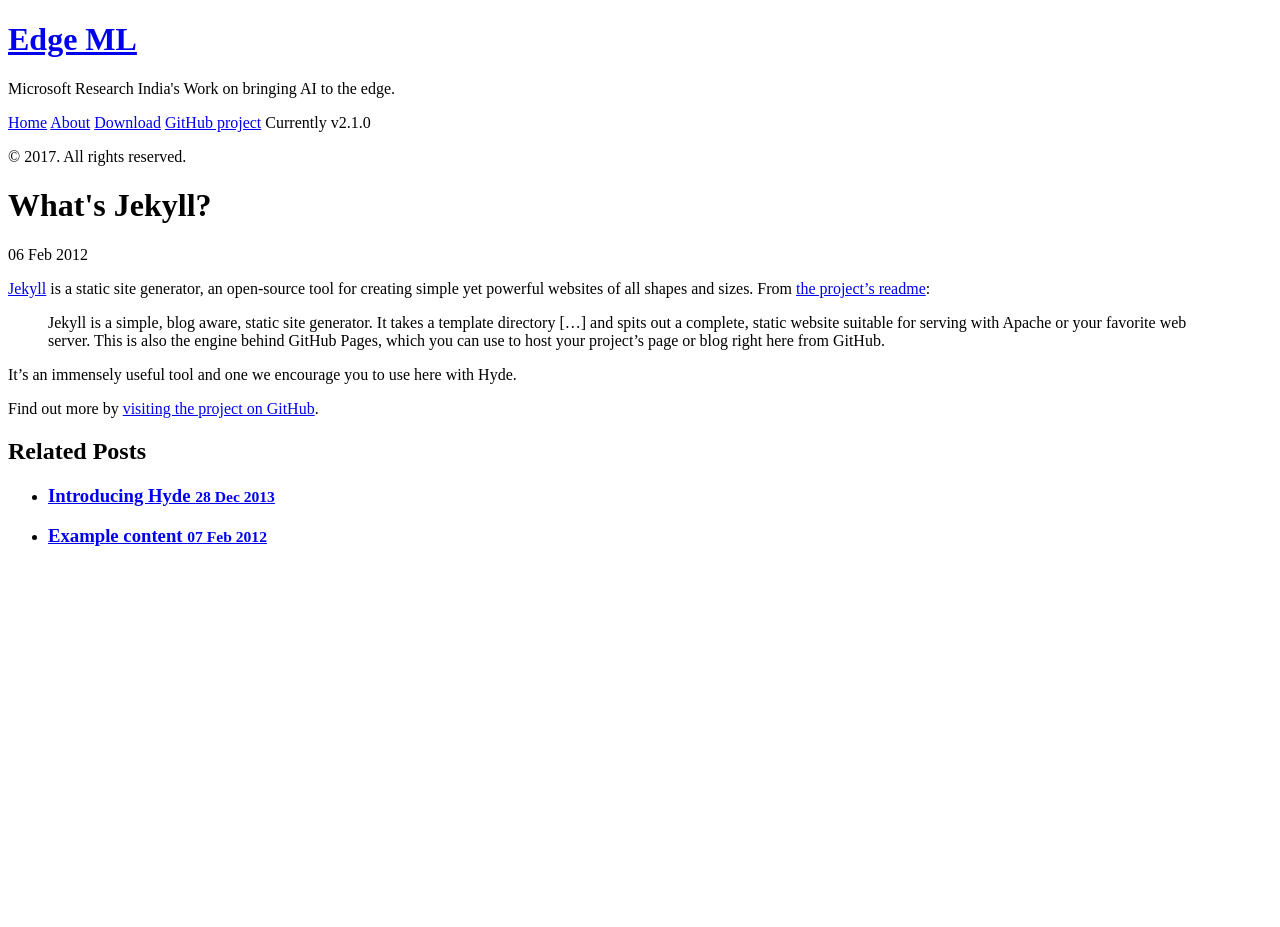
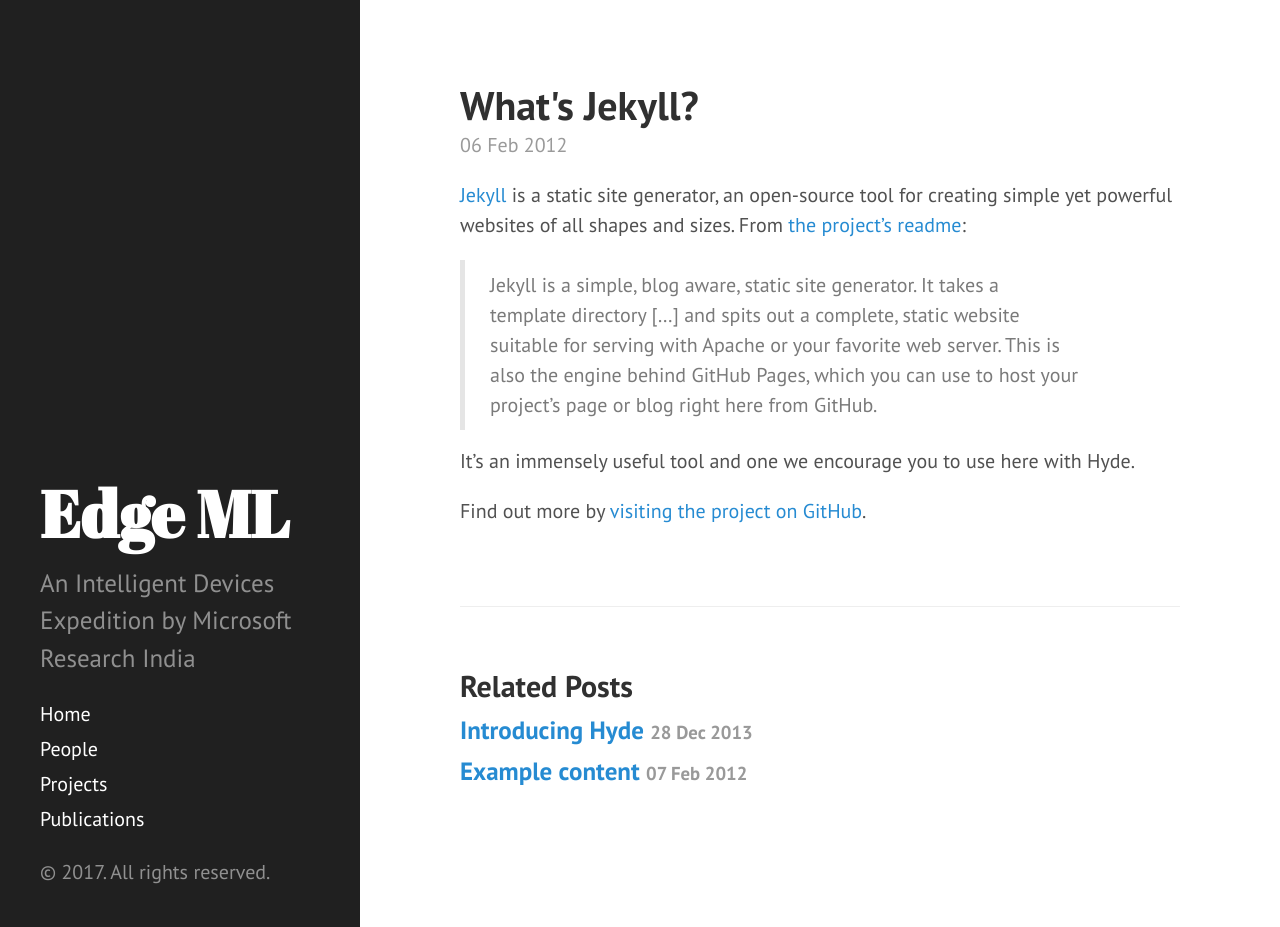
Before and after one commit to ShishirPatil/EdgeML, a Jekyll site: the page built from _posts/2012-02-06-whats-jekyll.md, in a window 1280 px wide and 927 px high. Built offline with Jekyll 4.4.1, drawn with Linux system fonts in a browser that asks for light colours.

Commit message:
Barebones structure added

```diff
--- a/_config.yml
+++ b/_config.yml
@@ -8,25 +8,23 @@ permalink:        pretty
 # Setup
 title:            'Edge ML'
 tagline:          'AI on the edge.'
-description:      'Microsoft Research India''s Work on bringing AI to the edge.'
-url:              'http://harsha-simhadri.org/EdgeML/'
-baseurl:          '/EdgeML'
+description:      'An Intelligent Devices Expedition by Microsoft Research India'
+url:              'http://harsha-simhadri.org/'
+baseurl:          /EdgeML
 
 author:
   name:           'Mark Otto'
   url:            https://twitter.com/mdo
 
-  paginate:         5
+paginate:         2
 
 # Custom vars
-version:          2.1.0
-
 github:
-  repo:           https://github.com/poole/hyde
-
-# plugins:
-#   - jekyll-
+  repo:           https://github.com/harsha-simhadri/EdgeML
 
 plugins:
   - jekyll-paginate
   - jekyll-gist
+
+# For URL Setup, refer to
+# https://github.com/jekyll/jekyll/issues/332#issuecomment-18952908
--- a/_includes/head.html
+++ b/_includes/head.html
@@ -15,15 +15,15 @@
   </title>
 
   <!-- CSS -->
-  <link rel="stylesheet" href="{{ site.baseurl }}public/css/poole.css">
-  <link rel="stylesheet" href="{{ site.baseurl }}public/css/syntax.css">
-  <link rel="stylesheet" href="{{ site.baseurl }}public/css/hyde.css">
+  <link rel="stylesheet" href="{{ site.baseurl }}/public/css/poole.css">
+  <link rel="stylesheet" href="{{ site.baseurl }}/public/css/syntax.css">
+  <link rel="stylesheet" href="{{ site.baseurl }}/public/css/hyde.css">
   <link rel="stylesheet" href="http://fonts.googleapis.com/css?family=PT+Sans:400,400italic,700|Abril+Fatface">
 
   <!-- Icons -->
-  <link rel="apple-touch-icon-precomposed" sizes="144x144" href="{{ site.baseurl }}public/apple-touch-icon-144-precomposed.png">
-                                 <link rel="shortcut icon" href="{{ site.baseurl }}public/favicon.ico">
+  <link rel="apple-touch-icon-precomposed" sizes="144x144" href="{{ site.baseurl }}/public/apple-touch-icon-144-precomposed.png">
+                                 <link rel="shortcut icon" href="{{ site.baseurl }}/public/favicon.ico">
 
   <!-- RSS -->
-  <link rel="alternate" type="application/rss+xml" title="RSS" href="/atom.xml">
+  <link rel="alternate" type="application/rss+xml" title="RSS" href="{{ site.baseurl }}/atom.xml">
 </head>
--- a/_includes/sidebar.html
+++ b/_includes/sidebar.html
@@ -10,7 +10,8 @@
     </div>
 
     <nav class="sidebar-nav">
-      <a class="sidebar-nav-item{% if page.url == site.baseurl %} active{% endif %}" href="{{ site.baseurl }}">Home</a>
+
+      <a class="sidebar-nav-item{% if page.url == '/' %} active{% endif %}" href="{{ site.baseurl }}/">Home</a>
 
       {% comment %}
         The code below dynamically generates a sidebar nav of pages with
@@ -21,14 +22,11 @@
       {% for node in pages_list %}
         {% if node.title != null %}
           {% if node.layout == "page" %}
-            <a class="sidebar-nav-item{% if page.url == node.url %} active{% endif %}" href="{{ node.url }}">{{ node.title }}</a>
+            <a class="sidebar-nav-item{% if page.url == node.url %} active{% endif %}" href="{{ site.baseurl }}{{ node.url }}">{{ node.title }}</a>
           {% endif %}
         {% endif %}
       {% endfor %}
 
-      <a class="sidebar-nav-item" href="{{ site.github.repo }}/archive/v{{ site.version }}.zip">Download</a>
-      <a class="sidebar-nav-item" href="{{ site.github.repo }}">GitHub project</a>
-      <span class="sidebar-nav-item">Currently v{{ site.version }}</span>
     </nav>
 
     <p>&copy; {{ site.time | date: '%Y' }}. All rights reserved.</p>
```
Also changed, not shown: People.md (added, +16 -0 lines), Projects.md (added, +20 -0 lines), Publications.md (added, +11 -0 lines), about.md (deleted, +0 -30 lines), index.html (+15 -4 lines).
